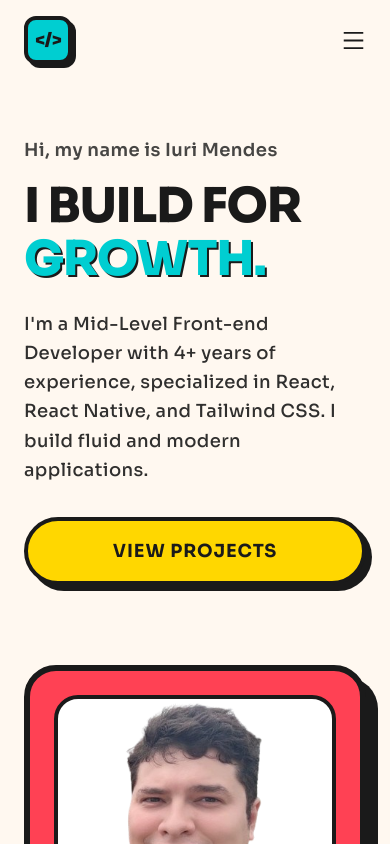
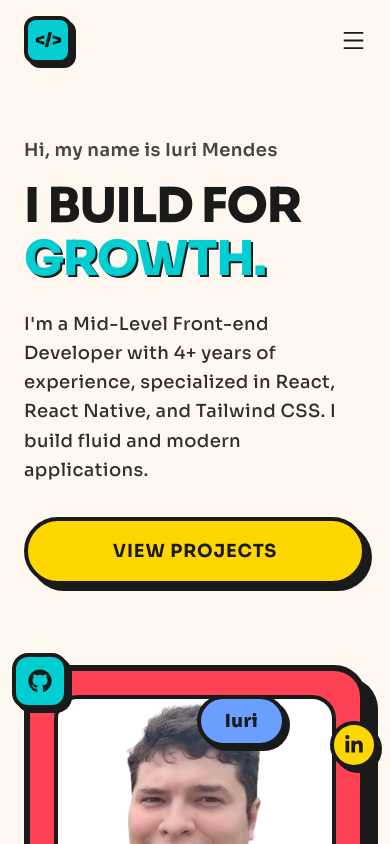
Before and after one commit to fcoiuri/portfolio, a Next.js app: page / in a window 390 px wide. Shown: the top 844 px of the page. Built offline with nearby package versions, Linux system fonts and the light colour scheme.

Commit message:
feat: Add Main component for the hero section, including text, image, social links, and decorative elements.

```diff
--- a/src/components/Main.tsx
+++ b/src/components/Main.tsx
@@ -56,16 +56,16 @@ const Main = () => {
           </div>
 
           {/* Floating icons - Hidden on mobile */}
-          <div className='absolute -top-5 -left-5 w-20 h-20 bg-brand-cyan rounded-2xl border-4 border-brand-black flex items-center justify-center text-4xl shadow-[6px_6px_0_#1A1A1A] hidden md:flex'>
+          <div className='absolute -top-3 -left-3 md:-top-5 md:-left-5 w-14 h-14 md:w-20 md:h-20 bg-brand-cyan rounded-2xl border-4 border-brand-black flex items-center justify-center text-2xl md:text-4xl shadow-[4px_4px_0_#1A1A1A] md:shadow-[6px_6px_0_#1A1A1A] z-20'>
             <FaGithub className="text-brand-black" />
           </div>
 
-          <div className='absolute top-20 -right-8 w-[70px] h-[70px] bg-brand-yellow rounded-full border-4 border-brand-black flex items-center justify-center text-3xl shadow-[6px_6px_0_#1A1A1A] hidden md:flex'>
+          <div className='absolute top-14 -right-3 md:top-20 md:-right-8 w-12 h-12 md:w-[70px] md:h-[70px] bg-brand-yellow rounded-full border-4 border-brand-black flex items-center justify-center text-xl md:text-3xl shadow-[4px_4px_0_#1A1A1A] md:shadow-[6px_6px_0_#1A1A1A] z-20'>
             <FaLinkedinIn className="text-brand-black" />
           </div>
 
           {/* Name Badge with Arrow */}
-          <div className='absolute top-[50px] right-[40px] md:right-[100px] z-20 hidden md:block'>
+          <div className='absolute top-[30px] right-[80px] md:top-[50px] md:right-[100px] z-30 block'>
             {/* The Badge */}
             <div className='bg-brand-blue border-4 border-brand-black rounded-full py-2 px-6 text-lg font-extrabold text-brand-black shadow-[4px_4px_0_#1A1A1A] relative z-10'>
               {t('hero.dev_badge')}
```
